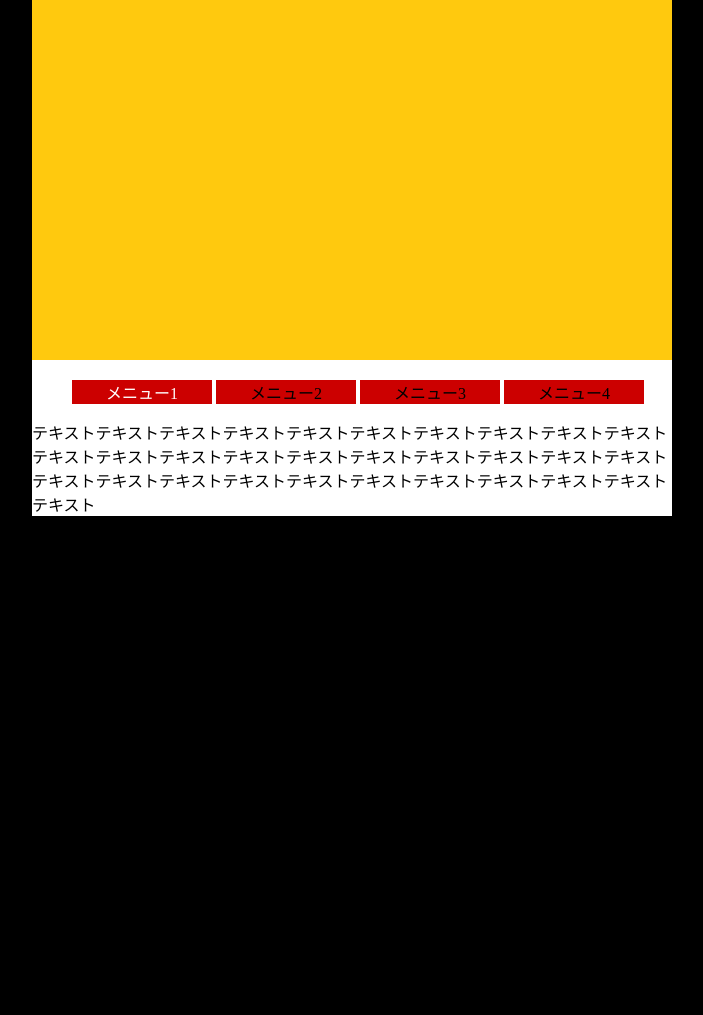
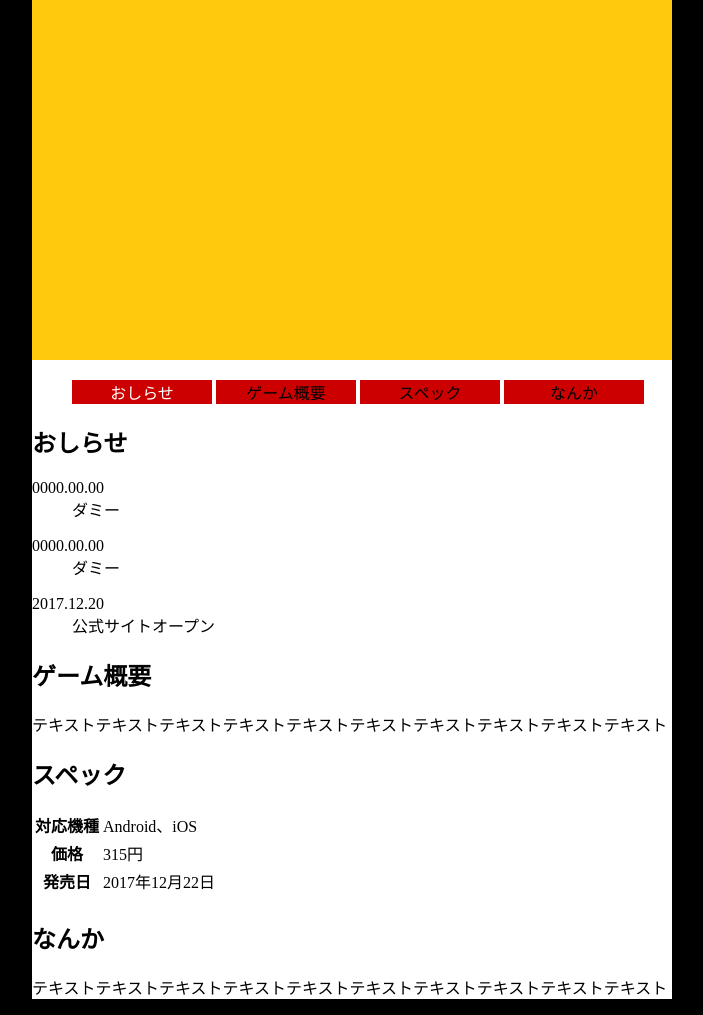
Before and after one commit to makochang/WebTest20171206, a plain HTML site: page index.html in a window 1280 px wide. Shown: the whole page, without its empty margins (288-991 px from the left). Before the commit the page ends 800 px from the top, so only its background shows below. Drawn offline with Linux system fonts and the light colour scheme.

Commit message:
Update index.html

```diff
--- a/index.html
+++ b/index.html
@@ -43,12 +43,26 @@
   <div class="main">
     <p class="main_pic"><img src="images/mainpic.png"></p>
     <ul class="nav">
-      <li class="nav_button"><a href="http://www.google.com/">メニュー1</a></li>
-      <li class="nav_button">メニュー2</li>
-      <li class="nav_button">メニュー3</li>
-      <li class="nav_button">メニュー4</li>
+      <li class="nav_button"><a href="http://www.google.com/">おしらせ</a></li>
+      <li class="nav_button">ゲーム概要</li>
+      <li class="nav_button">スペック</li>
+      <li class="nav_button">なんか</li>
     </ul>
-    <p>テキストテキストテキストテキストテキストテキストテキストテキストテキストテキストテキストテキストテキストテキストテキストテキストテキストテキストテキストテキストテキストテキストテキストテキストテキストテキストテキストテキストテキストテキストテキスト</p>
+    <h2>おしらせ</h2>
+    <dl><dt>0000.00.00</dt><dd>ダミー</dd></dl>
+    <dl><dt>0000.00.00</dt><dd>ダミー</dd></dl>
+    <dl><dt>2017.12.20</dt><dd>公式サイトオープン</dd></dl>
+    <h2>ゲーム概要</h2>
+    <p>テキストテキストテキストテキストテキストテキストテキストテキストテキストテキスト</p>
+    <h2>スペック</h2>
+    <table>
+      <tr><th>対応機種</th><td>Android、iOS</td></tr>
+      <tr><th>価格</th><td>315円</td></tr>
+      <tr><th>発売日</th><td>2017年12月22日</td></tr>
+      <tr><th></th><td></td></tr>
+    </table>
+    <h2>なんか</h2>
+    <p>テキストテキストテキストテキストテキストテキストテキストテキストテキストテキスト</p>
   </div>
 </body>
 </html>
```
